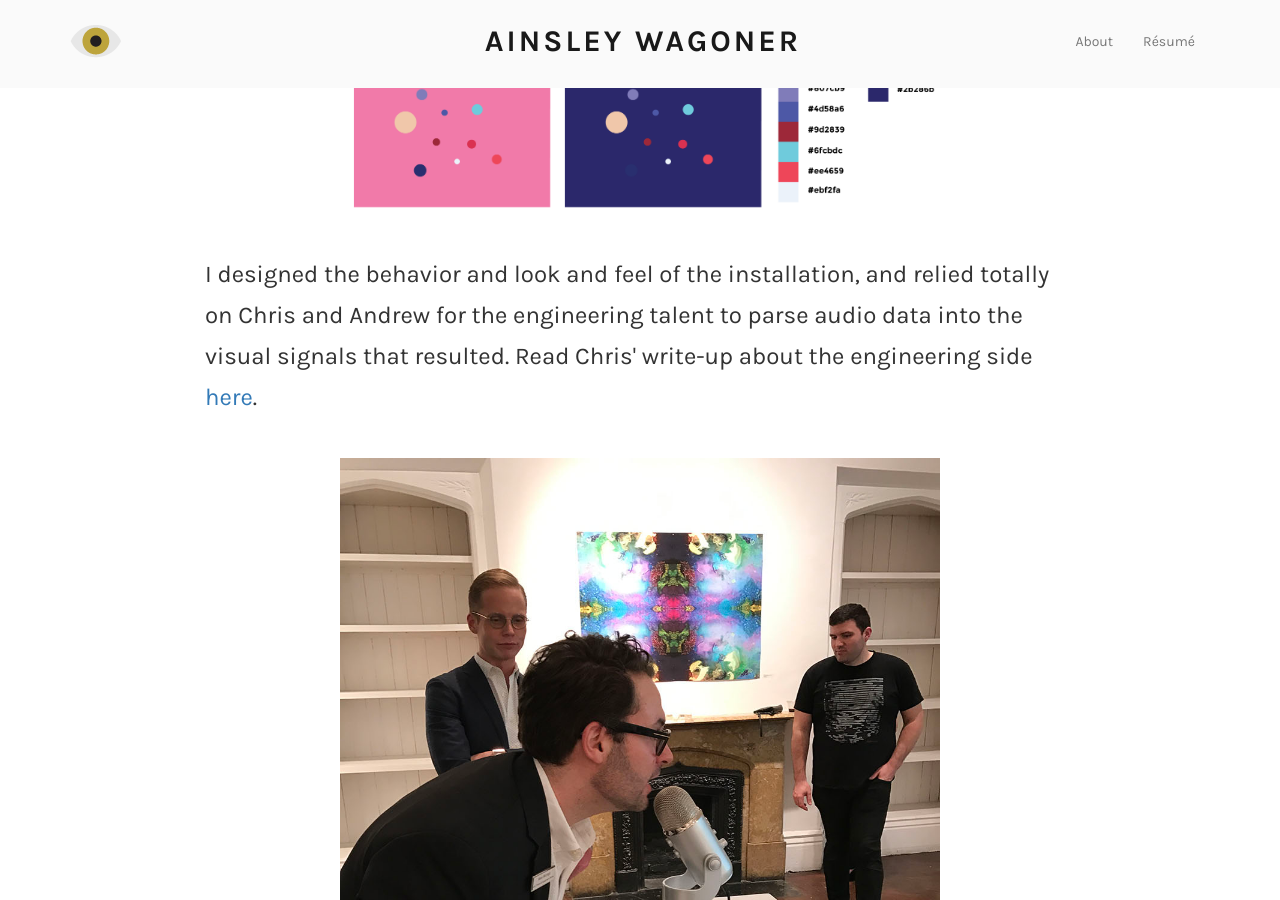
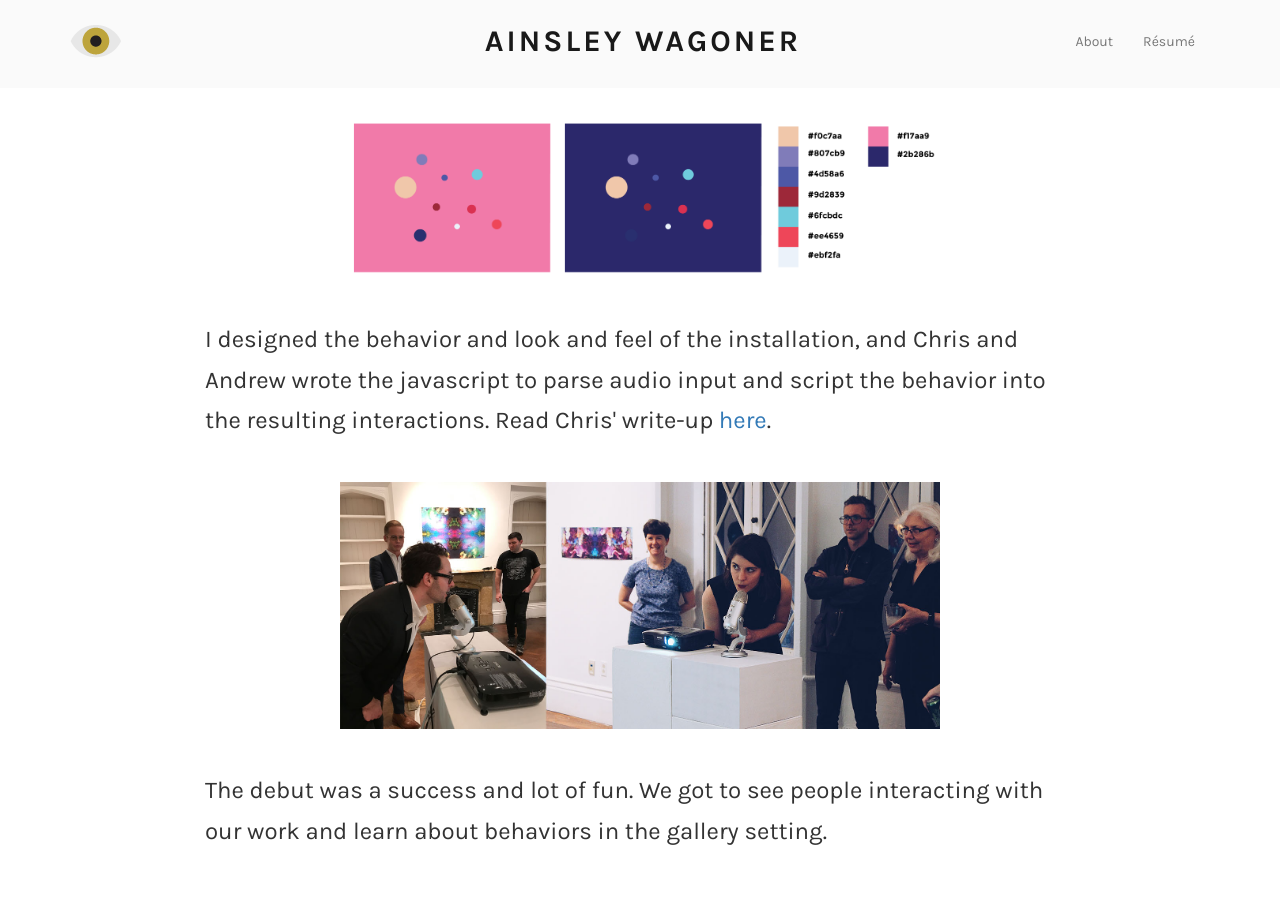
Before and after one commit to ainsleywagon/ainsleywagon.github.io, a Jekyll site: the page built from callandresponse.html, in a window 1280 px wide and 900 px high, scrolled down 1250 px. Built offline with Jekyll 4.4.1, drawn with Linux system fonts in a browser that asks for light colours; nearby versions of some CDN libraries; some web fonts are replaced.

Commit message:
tweaking pictures for call and response.

```diff
--- a/callandresponse.html
+++ b/callandresponse.html
@@ -4,9 +4,9 @@
 
   <!-- page content -->
   <div class="wrapper project-page">
-    <div class="row">
+    <div class="row project-header">
       <div class="col-md-5">
-        <img src="images/callandresponse/Chris_Singing.jpg" alt="Chris Singing" style="max-height: 300px; width: auto;">
+        <img src="images/callandresponse/examplescreen.png" alt="Call and Response" style="max-width: 300px; height: auto;">
       </div>
       <div class="col-md-6 project-description">
         <h1>Call & Response</h1>
@@ -25,7 +25,7 @@
         as a part of the Expanding Fields Exhibition.
         <br>
         <br>
-        <img src="images/callandresponse/Ainsley_Testing.JPG">
+        <img src="images/callandresponse/Chris_Singing.jpg">
         <br>
         We were most interested in bringing this work to life and testing our theories
         of interaction by having it in a public space. We found that people were
@@ -35,13 +35,14 @@
         <br>
         <img src="images/callandresponse/colorscheme.png">
         <br>
-        I designed the behavior and look and feel of the installation, and relied
-        totally on Chris and Andrew for the engineering talent to parse audio data
-        into the visual signals that resulted. Read Chris' write-up about the engineering side
+        I designed the behavior and look and feel of the installation, and Chris
+        and Andrew wrote the javascript to parse audio input and script the behavior
+        into the resulting interactions. Read Chris' write-up
         <a href="https://www.wegotrats.com/call-and-response/" target="_blank">here</a>.
         <br>
         <br>
-        <img src="images/callandresponse/singing.jpg">
+        <img src="images/callandresponse/montage.jpg">
+        <br>
         The debut was a success and lot of fun. We got to see people interacting with
         our work and learn about behaviors in the gallery setting.
       </p>
```
Also changed, not shown: images/callandresponse/examplescreen.png (added), images/callandresponse/montage.jpg (added), 1 other file.
